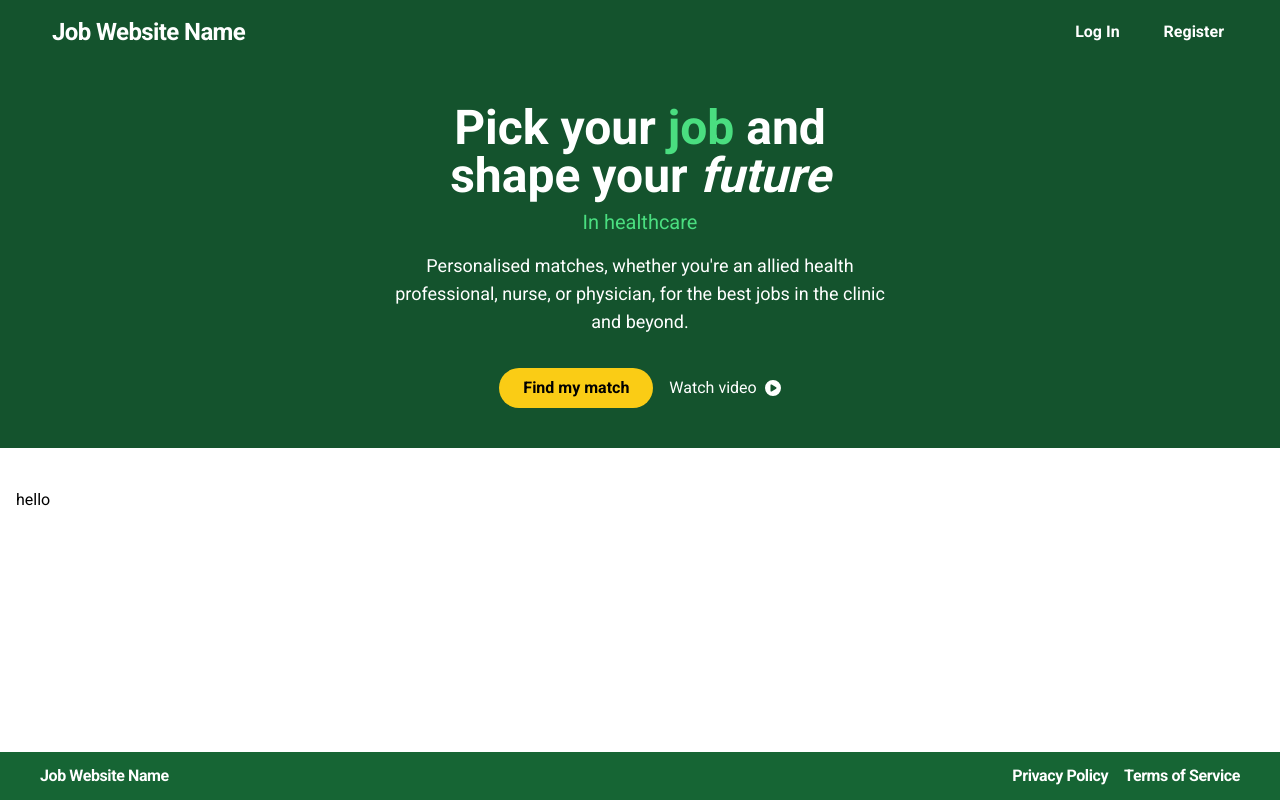
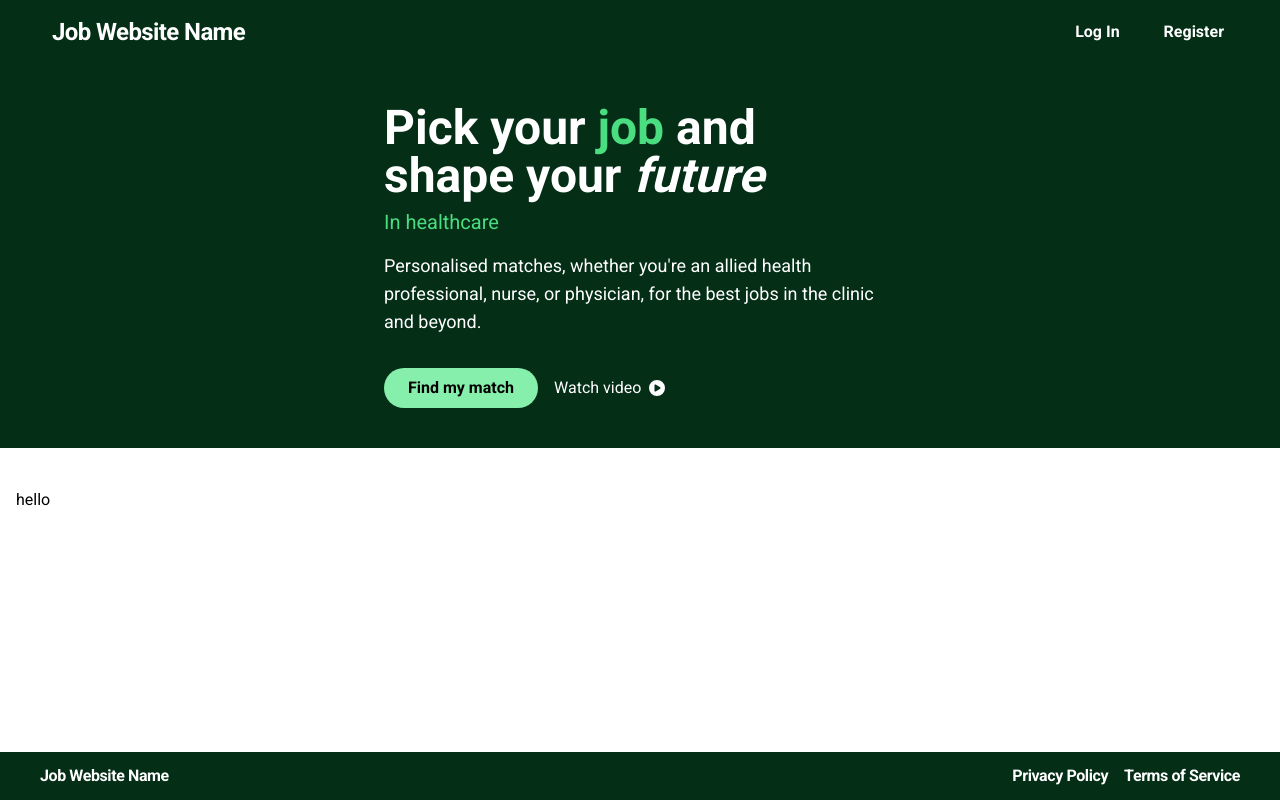
Before and after one commit to Satyajeet-Das/SIH-Beta-Prototype, a React (Vite) app in the folder frontend/: page / in a window 1280 px wide. Built offline with nearby package versions, Linux system fonts and the light colour scheme.

Commit message:
fix: changed color of layout and alignment

```diff
--- a/frontend/src/components/Footer.tsx
+++ b/frontend/src/components/Footer.tsx
@@ -1,6 +1,6 @@
 const Footer = () => {
     return (
-        <div className="bg-green-800 py-3 px-10">
+        <div className="bg-green-950 py-3 px-10">
             <div className="max-auto flex justify-between items-center">
                 <span className="text-sm md:text-base text-white font-bold tracking-tight"> Job Website Name</span>
                 <span className="text-sm md:text-base text-white font-bold tracking-tight flex gap-4">
--- a/frontend/src/components/Header.tsx
+++ b/frontend/src/components/Header.tsx
@@ -7,7 +7,7 @@ const Header = () => {
   const [isSidebarOpen, setIsSidebarOpen] = useState(false); // State for sidebar visibility
 
   return (
-    <div className="bg-green-900 py-4">
+    <div className="bg-green-950 py-4">
       <div className="px-9 mx-auto flex justify-between items-center">
         {/* Sidebar Toggle Button */}
         <div className="space-x-4">
--- a/frontend/src/components/Hero.tsx
+++ b/frontend/src/components/Hero.tsx
@@ -3,8 +3,8 @@ import { faPlayCircle } from "@fortawesome/free-solid-svg-icons/faPlayCircle";
 
 const Hero = () => {
     return (
-      <div className="bg-green-900 text-white h-96 flex flex-col items-center justify-center">
-        <div className="text-center">
+      <div className="bg-green-950 text-white h-96 flex flex-col items-center justify-center">
+        <div className="text-left">
           <h1 className="text-5xl font-bold">
             Pick your <span className="text-green-400">job</span> and <br />
             shape your <span className="italic">future</span>
@@ -13,8 +13,8 @@ const Hero = () => {
           <p className="text-lg mt-4 max-w-lg mx-auto">
             Personalised matches, whether you're an allied health professional, nurse, or physician, for the best jobs in the clinic and beyond.
           </p>
-          <div className="mt-8 flex justify-center space-x-4">
-            <button className="bg-yellow-400 text-black font-bold py-2 px-6 rounded-full">Find my match</button>
+          <div className="mt-8 flex justify-left space-x-4">
+            <button className="bg-green-300 text-black font-bold py-2 px-6 rounded-full">Find my match</button>
             <button className="flex items-center space-x-2">
               <span>Watch video</span>
               <FontAwesomeIcon icon={faPlayCircle}
```
